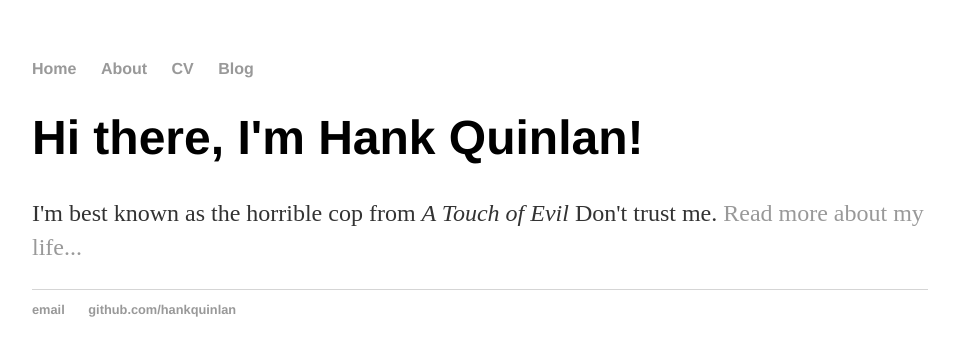
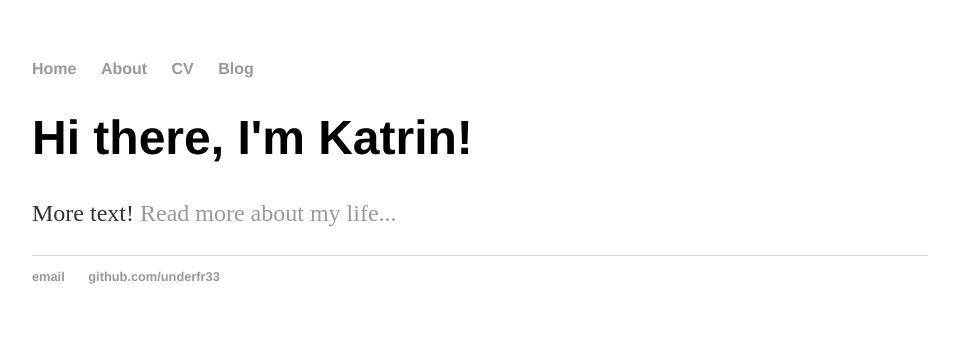
Before and after one commit to underfr33/underfr33.github.io, a Jekyll site: the page built from index.html, in a window 1280 px wide. Shown: the top 356 px of the page, without its empty margins (160-1119 px from the left). Built offline with Jekyll 4.4.1, drawn with Linux system fonts in a browser that asks for light colours.

Commit message:
Update index.html
update index.html

```diff
--- a/index.html
+++ b/index.html
@@ -1,29 +1,8 @@
-<!DOCTYPE html>
-<html>
-	<head>
-		<title>Hank Quinlan, Horrible Cop</title>
-		<link rel="stylesheet" type="text/css" href="/css/main.css">
-	</head>
-	<body>
-		<nav>
-    		<ul>
-        		<li><a href="/">Home</a></li>
-	        	<li><a href="/about">About</a></li>
-        		<li><a href="/cv">CV</a></li>
-        		<li><a href="/blog">Blog</a></li>
-    		</ul>
-		</nav>
-		<div class="container">
-    		<div class="blurb">
-        		<h1>Hi there, I'm Hank Quinlan!</h1>
-				<p>I'm best known as the horrible cop from <em>A Touch of Evil</em> Don't trust me. <a href="/about">Read more about my life...</a></p>
-    		</div><!-- /.blurb -->
-		</div><!-- /.container -->
-		<footer>
-    		<ul>
-        		<li><a href="mailto:hankquinlanhub@gmail.com">email</a></li>
-        		<li><a href="https://github.com/hankquinlan">github.com/hankquinlan</a></li>
-			</ul>
-		</footer>
-	</body>
-</html>
+---
+layout: default
+title: Katrin Bloms
+---
+<div class="blurb">
+	<h1>Hi there, I'm Katrin!</h1>
+	<p>More text! <a href="/about">Read more about my life...</a></p>
+</div>
```
